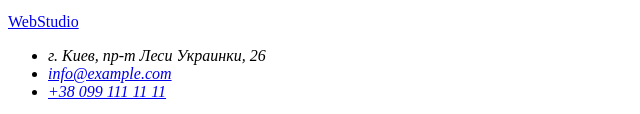
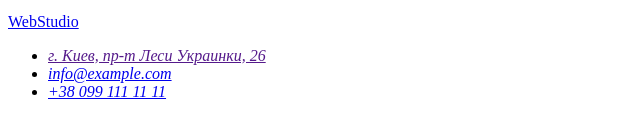
Before and after one commit to yurilov/goit-markup-hw-02, a plain HTML site: page index.html in a window 1280 px wide. Shown: the part 2990-3104 px from the top of the page, without its empty margins (0-640 px from the left). Drawn offline with Linux system fonts and the light colour scheme.

Commit message:
зміни у футері

```diff
--- a/index.html
+++ b/index.html
@@ -102,7 +102,7 @@
        <a href="./index.html" lang="en">WebStudio</a>
         <address>
             <ul>
-                <li>г. Киев, пр-т Леси Украинки, 26</li>
+                <li><a href="">г. Киев, пр-т Леси Украинки, 26</a></li>
                 <li><a href="mailto:info@example.com">info@example.com</a></li>
                 <li><a href="tel:+380991111111">+38 099 111 11 11</a></li>
             </ul>
```
Also changed, not shown: portfolio.html (+1 -1 lines).
